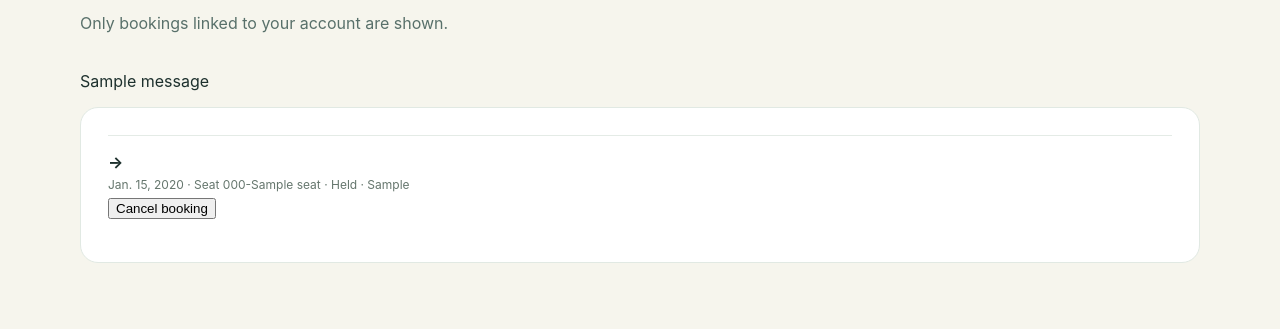
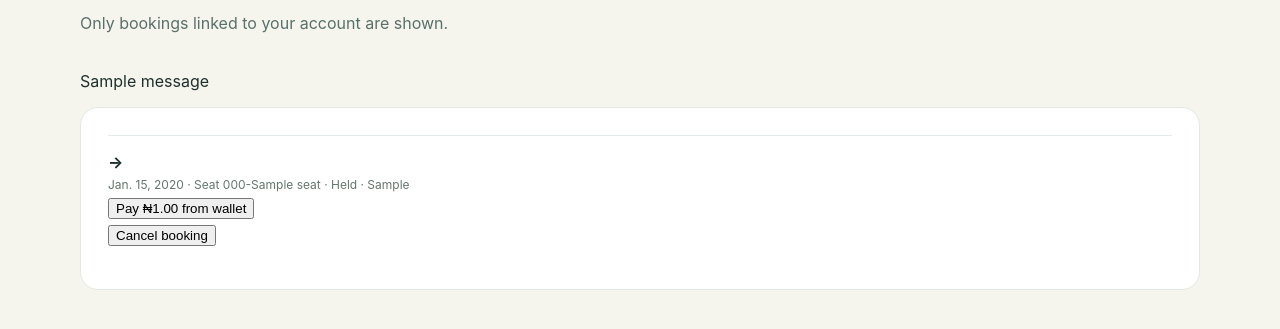
Before and after one commit to Ahdams/Train-booking-system-django, a Django app: template templates/core/bookings.html in a window 1280 px wide. Shown: the part 255-584 px from the top of the page. Run offline with Django 5.2, Linux system fonts and the light colour scheme; the template is opened without the code that fills it: values that come from a table or form of the project are taken from there, others are empty; tables that the repository leaves empty hold one stand-in row (values such as "Sample post"); one stand-in notice (Sample message) is shown; data that the repository does not hold is empty.

Commit message:
feat: connect wallet checkout and booking history

```diff
--- a/templates/core/bookings.html
+++ b/templates/core/bookings.html
@@ -1,3 +1,3 @@
 {% extends 'core/account_base.html' %}{% block title %}My bookings{% endblock %}
 {% block content %}<div class="account-heading"><span class="account-kicker">YOUR JOURNEYS</span><h1>My bookings</h1><p>Only bookings linked to your account are shown.</p></div>
-{% for message in messages %}<p role="status">{{ message }}</p>{% endfor %}<section class="account-panel">{% for booking in bookings %}<div class="account-item"><strong>{{ booking.schedule.route.origin.city }} → {{ booking.schedule.route.destination.city }}</strong><span>{{ booking.travel_date }} · Seat {{ booking.seat }} · {{ booking.get_status_display }} · {{ booking.reference }}</span>{% if booking.status == "held" or booking.status == "confirmed" %}<form method="post" action="{% url 'cancel_reservation' booking.id %}">{% csrf_token %}<button type="submit">Cancel booking</button></form>{% endif %}</div>{% empty %}<p>You haven't booked a train yet.</p>{% endfor %}</section>{% endblock %}
+{% for message in messages %}<p role="status">{{ message }}</p>{% endfor %}<section class="account-panel">{% for booking in bookings %}<div class="account-item"><strong>{{ booking.schedule.route.origin.city }} → {{ booking.schedule.route.destination.city }}</strong><span>{{ booking.travel_date }} · Seat {{ booking.seat }} · {{ booking.get_status_display }} · {{ booking.reference }}</span>{% if booking.status == "held" %}<form method="post" action="{% url 'wallet_checkout' booking.id %}">{% csrf_token %}<button type="submit">Pay ₦{{ booking.fare_paid }} from wallet</button></form>{% endif %}{% if booking.status == "held" or booking.status == "confirmed" %}<form method="post" action="{% url 'cancel_reservation' booking.id %}">{% csrf_token %}<button type="submit">Cancel booking</button></form>{% endif %}</div>{% empty %}<p>You haven't booked a train yet.</p>{% endfor %}</section>{% endblock %}
```
